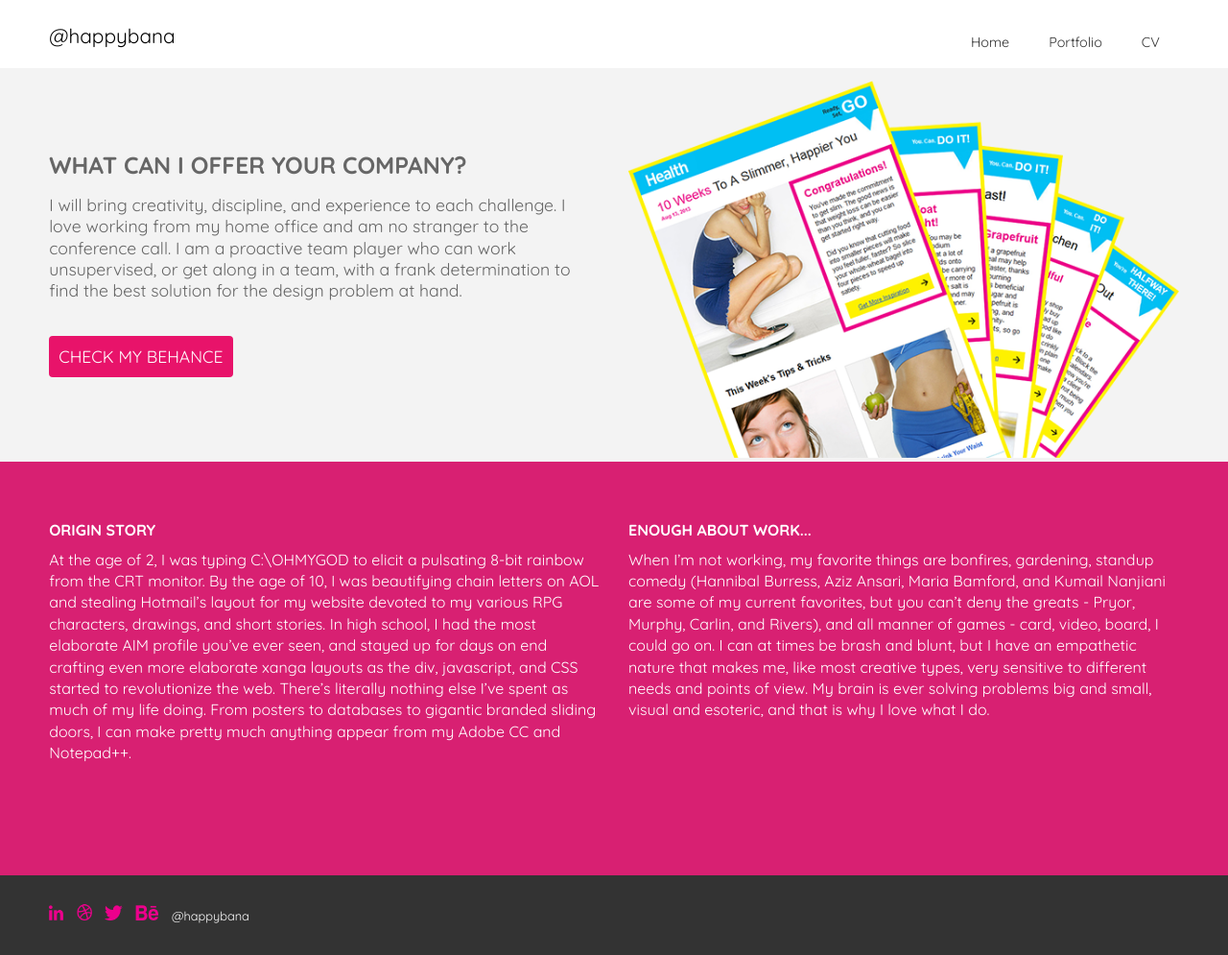
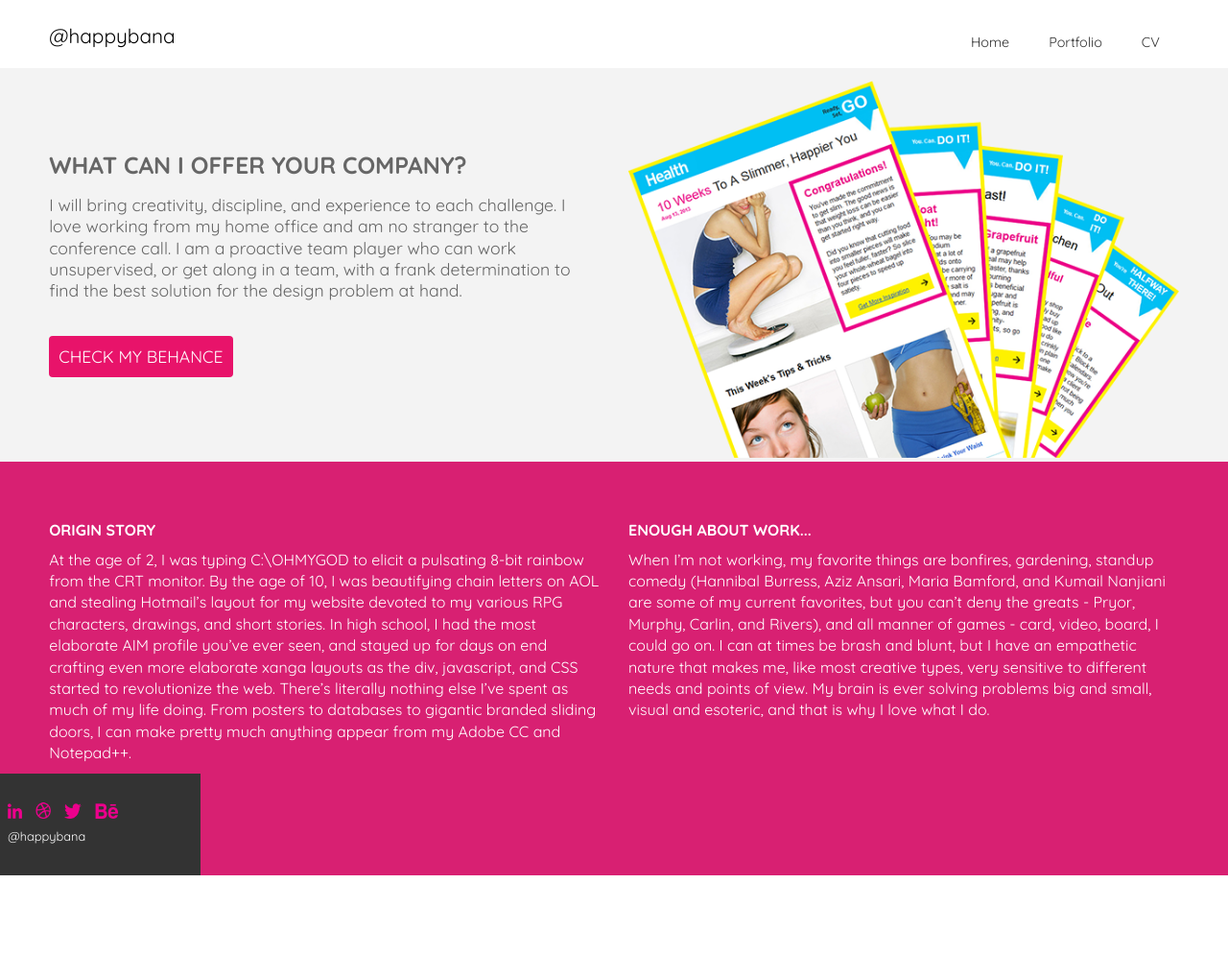
Before and after one commit to banbanbana/happybana.github.io, a Jekyll site: the page index.html, which Jekyll copies as it is, in a window 1280 px wide. Shown: the whole page at 96% size. Built offline with Jekyll 4.4.1, drawn with Linux system fonts in a browser that asks for light colours; some web fonts are replaced; after the commit the page ends 912 px from its top, so only the background shows below that.

Commit message:
Update colorblocks-style.css

```diff
--- a/css/colorblocks-style.css
+++ b/css/colorblocks-style.css
@@ -280,7 +280,7 @@ footer{
 	color:#ccc;
 	font-size:80%;
 	padding:20px 0;
-	postition:absolute;
+	position:absolute;
 	bottom:0;
 }
 footer ul{
```
